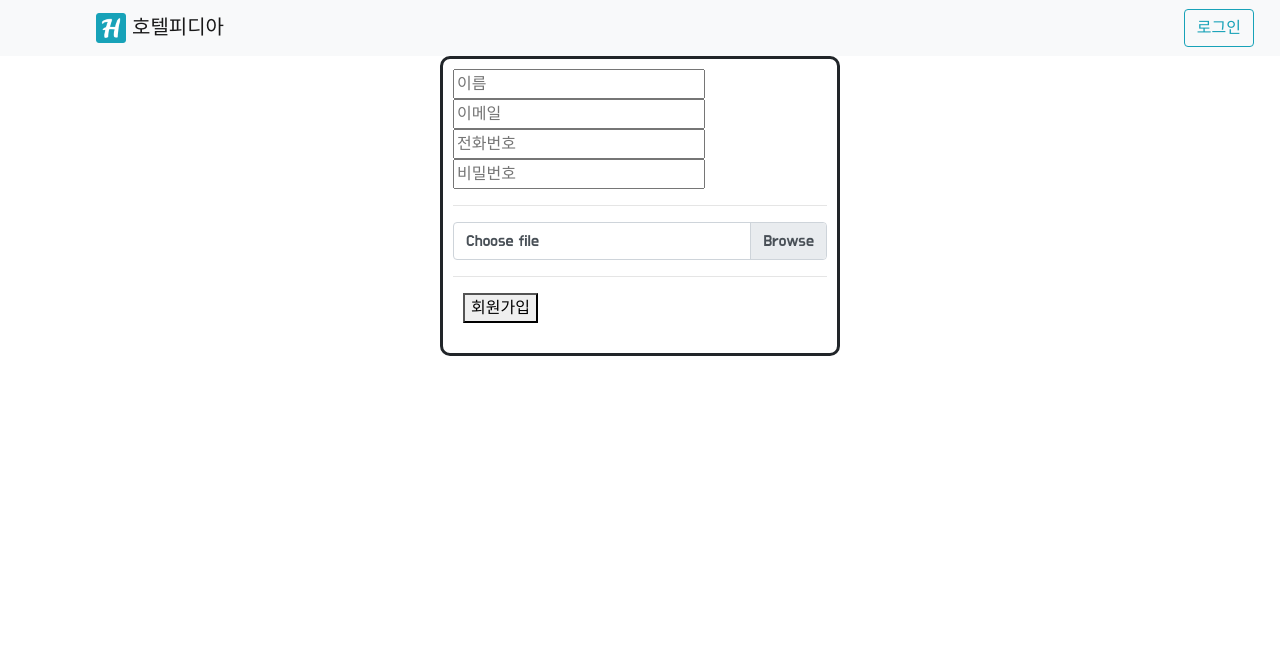
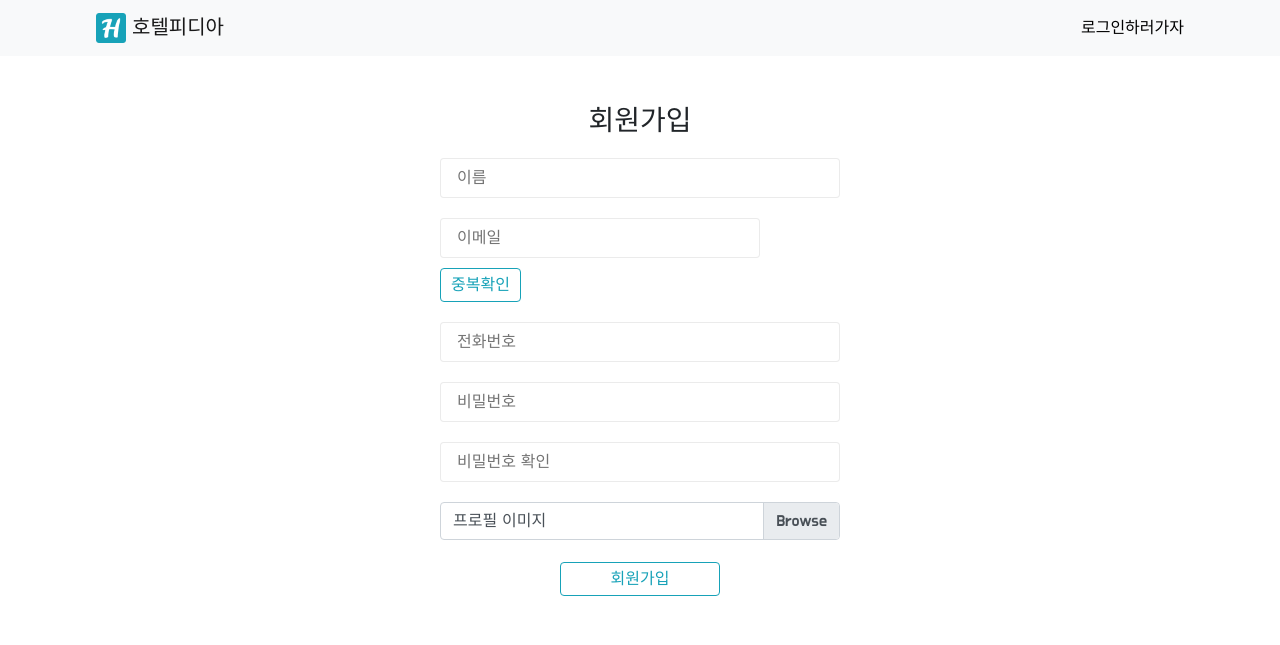
Before and after one commit to rayrayj92/hotelpedia, a Flask app: template templates/register.html in a window 1280 px wide. Shown: the top 645 px of the page. Run offline with Flask 2, Linux system fonts and the light colour scheme; the template is opened without the code that fills it, so the values that code supplies are empty; some libraries are stand-ins or nearby versions.

Commit message:
template done

```diff
--- /dev/null
+++ b/static/register.css
@@ -0,0 +1,76 @@
+@import url('https://fonts.googleapis.com/css2?family=Do+Hyeon&display=swap');
+
+:root {
+    --primary-color: #17A2B8;
+    --banner-color: #464444;
+}
+
+* {
+    font-family: 'Do Hyeon', sans-serif;
+}
+.hotelpedia-logo {
+    margin-left: 5rem;
+}
+
+.login-page-link {
+    margin-right: 5rem;
+    color: black;
+}
+
+.login-page-link:hover {
+    text-decoration: none;
+    color: black;
+}
+.register-wrapper {
+    width: 50%;
+    margin: 50px auto;
+}
+.register {
+    display: flex;
+    flex-flow: column;
+    justify-content: center;
+    align-items: center;
+}
+.register > div > input {
+    width: 100%;
+    border: 1px solid rgba(0,0,0,0.08);
+    border-radius: .25rem;
+    padding: 8px 14px 8px 16px;
+    height: 40px;
+}
+.register > div {
+    width: 400px;
+    margin: 10px 0;
+}
+.email-check-btn {
+    color: var(--primary-color);
+    border: 1px solid var(--primary-color);
+    border-radius: .25rem;
+    padding: .25rem 10px;
+    background: white;
+    cursor: pointer;
+    margin-top: 10px;
+}
+.email-check-btn:hover {
+    color: white;
+    background: var(--primary-color);
+    cursor: pointer;
+}
+.img-upload {
+    position: relative;
+    width: 400px;
+}
+.register-btn {
+    color: var(--primary-color);
+    border: 1px solid var(--primary-color);
+    border-radius: .25rem;
+    padding: .25rem 50px;
+    background: white;
+    cursor: pointer;
+    margin-top: 10px;
+}
+.register-btn:hover {
+    color: white;
+    background: var(--primary-color);
+    cursor: pointer;
+}
--- a/static/script.js
+++ b/static/script.js
@@ -1,5 +1,5 @@
 const city_list = {
-    'seoul': ['강남/역삼/삼성/신사/청담', '서초/교대', '잠심/송파/왕십리/강동', '을지로/시청/명동', '종로/인사동/동대문/강북', '서울역/이태원/용산', '마포/홍대/신촌/서대문', '영등포/여의도/김포공항', '구로/금천/관악/동작'],
+    'seoul': ['강남/역삼/삼성/신사/청담', '서초/교대', '잠실/송파/왕십리/강동', '을지로/시청/명동', '종로/인사동/동대문/강북', '서울역/이태원/용산', '마포/홍대/신촌/서대문', '영등포/여의도/김포공항', '구로/금천/관악/동작'],
     'busan': ['해운대 (센텀,송정)', '광안리/기장', '부산역/남포/자갈치/영도', '서면/동래/연제/남구', '김해공항/기타 (그외 지역)'],
     'jeju': ['제주공항/애월/함덕', '서귀포시/중문/표선/성산']
 };
--- a/templates/register.html
+++ b/templates/register.html
@@ -5,16 +5,17 @@
     <title>호텔피디아</title>
     <link rel="shortcut icon" href="{{ url_for('static', filename='favicon.ico') }}" type="image/x-icon">
     <link rel="icon" href="{{ url_for('static', filename='favicon.ico') }}" type="image/x-icon">
-    <link rel="stylesheet" href="https://maxcdn.bootstrapcdn.com/bootstrap/4.0.0/css/bootstrap.min.css" integrity="sha384-Gn5384xqQ1aoWXA+058RXPxPg6fy4IWvTNh0E263XmFcJlSAwiGgFAW/dAiS6JXm" crossorigin="anonymous">
-    <link href='{{ url_for("static", filename="style.css") }}' rel="stylesheet">
+    <link rel="stylesheet" href="https://maxcdn.bootstrapcdn.com/bootstrap/4.0.0/css/bootstrap.min.css"
+          integrity="sha384-Gn5384xqQ1aoWXA+058RXPxPg6fy4IWvTNh0E263XmFcJlSAwiGgFAW/dAiS6JXm" crossorigin="anonymous">
+    <link href='{{ url_for("static", filename="register.css") }}' rel="stylesheet">
     <link rel="preconnect" href="https://fonts.gstatic.com">
     <script src="https://ajax.googleapis.com/ajax/libs/jquery/3.5.1/jquery.min.js"></script>
     <link href="https://fonts.googleapis.com/css2?family=Noto+Sans+KR&display=swap" rel="stylesheet">
     <script>
         function signup() {
-        $(document).ready(function (){
+            $(document).ready(function () {
 
-        })
+            })
             $.ajax({
                 type: "POST",
                 url: "/api/signup",
@@ -34,24 +35,7 @@
                 }
             })
         }
-
-
-
-
     </script>
-
-    <style>
-        .register {
-            height : 300px;
-            width: 400px;
-            margin: auto;
-            padding : 10px;
-            border : solid;
-            border-spacing: 5px;
-            border-radius: 10px;
-
-        }
-    </style>
 </head>
 <body>
 <nav class="navbar navbar-expand-lg navbar-light bg-light hotelpedia-nav">
@@ -69,30 +53,35 @@
 
         </ul>
         <form class="form-inline my-2 my-lg-0">
-            <button class="btn btn-outline-info my-2 my-sm-0" type="submit">로그인</button>
+            <a class="login-page-link" href='/login'>로그인하러가자</a>
         </form>
     </div>
 </nav>
-<section>
-        <div class="register">
-
-                    <input type="text" placeholder="이름" id="name"><br>
-                    <input type="email" placeholder="이메일" id="email"><br>
-                    <input type="tel" placeholder="전화번호" id="phone"><br>
-                    <input type="password" placeholder="비밀번호" id="password">
-                    <hr>
-                    <div class="custom-file">
-                        <input type="file" class="custom-file-input" id="customFile">
-                        <label class="custom-file-label" for="customFile">Choose file</label>
-                    </div>
-
-
-
-                    <hr>
-                    <button class="button is-primary" onclick="signup()">회원가입</button>
-
+<section class="register-wrapper">
+    <div class="register">
+        <h3>회원가입</h3>
+        <div>
+            <input type="text" placeholder="이름" id="name">
         </div>
+        <div>
+            <input type="email" style="width: 320px;" placeholder="이메일" id="email">
+            <button class="email-check-btn">중복확인</button>
+        </div>
+        <div>
+            <input type="tel" placeholder="전화번호" id="phone">
+        </div>
+        <div>
+            <input type="password" placeholder="비밀번호" id="password">
+        </div>
+        <div>
+            <input type="password" placeholder="비밀번호 확인" id="passwordConfirm">
+        </div>
+        <div class="img-upload">
+            <input type="file" class="custom-file-input" id="customFile">
+            <label class="custom-file-label" for="customFile">프로필 이미지</label>
+        </div>
+        <button class="register-btn" onclick="signup()">회원가입</button>
+    </div>
 </section>
-
 </body>
 </html>
```
Also changed, not shown: static/login.css (added, +60 -0 lines), templates/login.html (+9 -27 lines).
